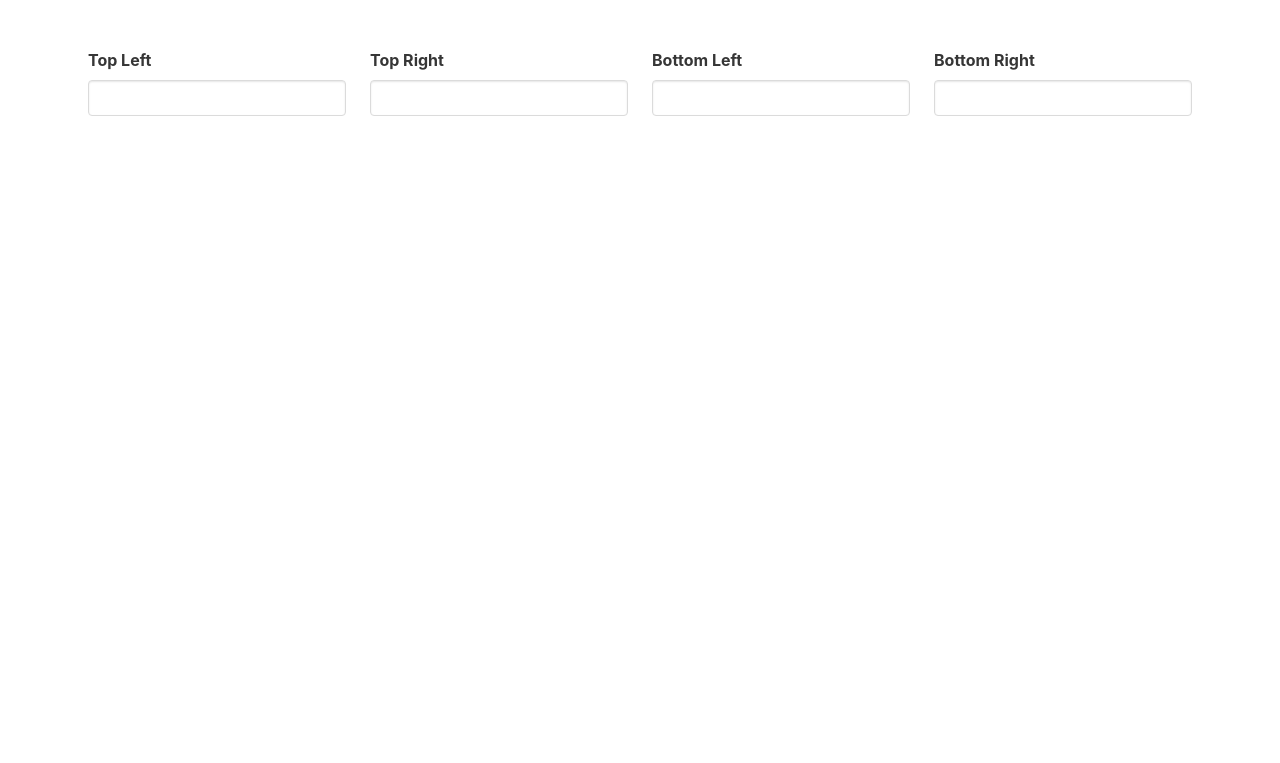
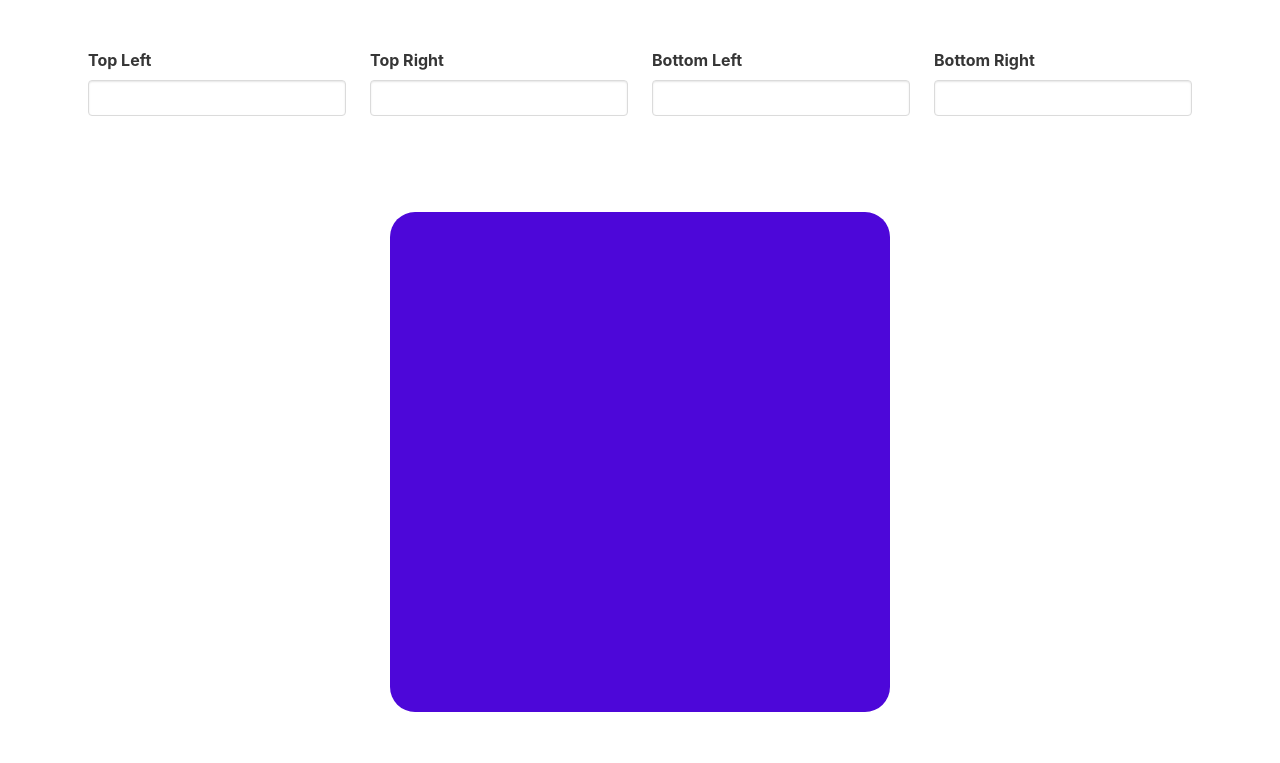
Before and after one commit to colcheski/app-ideas-border-radius-previewer, a plain HTML site: page index.html in a window 1280 px wide. Drawn offline with nearby package versions, Linux system fonts and the light colour scheme.

Commit message:
add custom styles and position box on page

```diff
--- a/index.html
+++ b/index.html
@@ -6,6 +6,7 @@
   <title>Border Radius Previewer</title>
   <link rel="stylesheet"
   href="https://cdnjs.cloudflare.com/ajax/libs/bulma/0.7.0/css/bulma.min.css">
+  <link rel="stylesheet" href="./styles.css">
 </head>
 <body>
   <div class="container">
@@ -30,6 +31,10 @@
       </div>
     </section>
   </div>
-
+  <section class="section">
+    <div id="cornersDiv">
+      <p id="cornersBox"></p>
+    </div>
+  </section>
 </body>
 </html>
--- /dev/null
+++ b/styles.css
@@ -0,0 +1,18 @@
+#cornersDiv {
+  height: calc(100vh - 300px);
+  display: flex;
+  flex-direction: column;
+  align-items: center;
+  justify-content: center;
+}
+
+#cornersBox {
+  border-radius: 25px;
+  background: #4d07d9;
+  padding: 20px;
+  width: 500px;
+  height: 500px;
+  display: flex;
+  align-items: center;
+  justify-content: center;
+}
```
